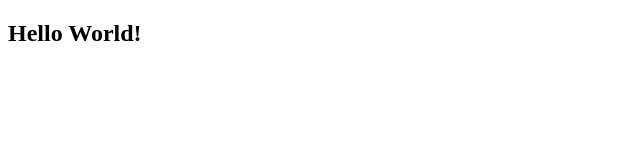
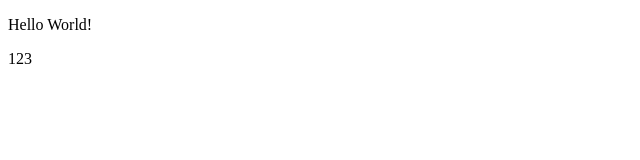
Before and after one commit to Arthur88888888/test01, a plain HTML site: page index.html in a window 1280 px wide. Shown: the whole page, without its empty margins (0-640 px from the left). Drawn offline with Linux system fonts and the light colour scheme.

Commit message:
修改index.html
第一次使用GitHub修改文件
将h2替换成p,并且追加div

```diff
--- a/index.html
+++ b/index.html
@@ -5,6 +5,8 @@
 		<title></title>
 	</head>
 	<body>
-		<h2>Hello World!</h2>
+
+		<p>Hello World!</p>
+		<div>123</div>
 	</body>
 </html>
```
